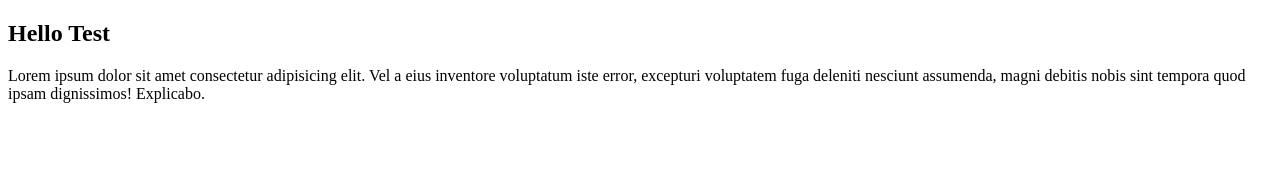
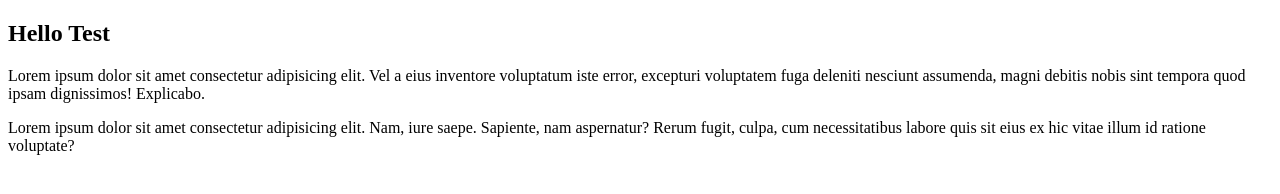
Before and after one commit to jacmoez/mytest, a plain HTML site: page index.html in a window 1280 px wide. Drawn offline with Linux system fonts and the light colour scheme.

Commit message:
Update index.html

```diff
--- a/index.html
+++ b/index.html
@@ -8,5 +8,6 @@
 <body>
     <h2>Hello Test</h2>
     <p>Lorem ipsum dolor sit amet consectetur adipisicing elit. Vel a eius inventore voluptatum iste error, excepturi voluptatem fuga deleniti nesciunt assumenda, magni debitis nobis sint tempora quod ipsam dignissimos! Explicabo.</p>
+    <p>Lorem ipsum dolor sit amet consectetur adipisicing elit. Nam, iure saepe. Sapiente, nam aspernatur? Rerum fugit, culpa, cum necessitatibus labore quis sit eius ex hic vitae illum id ratione voluptate?</p>
 </body>
 </html>
```
